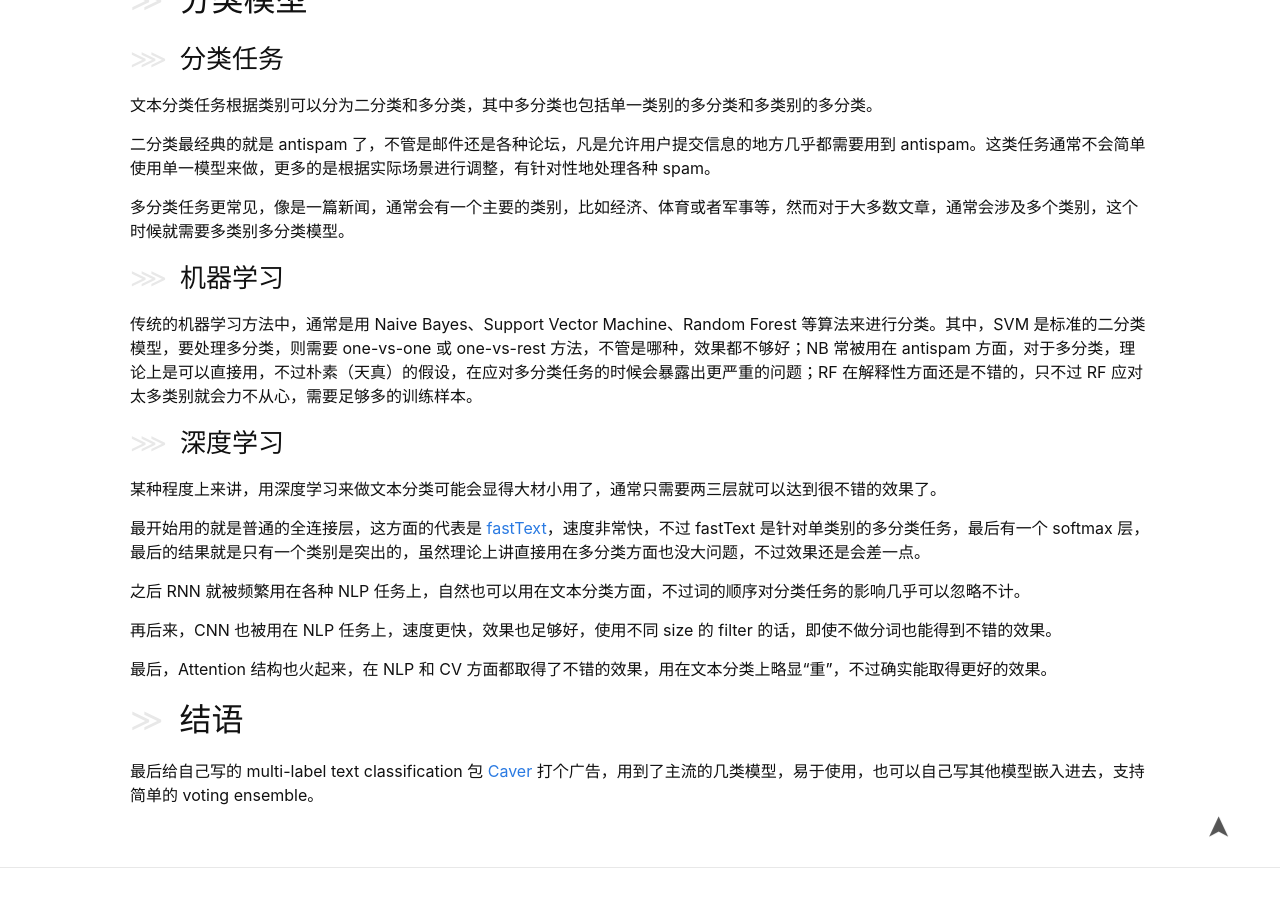
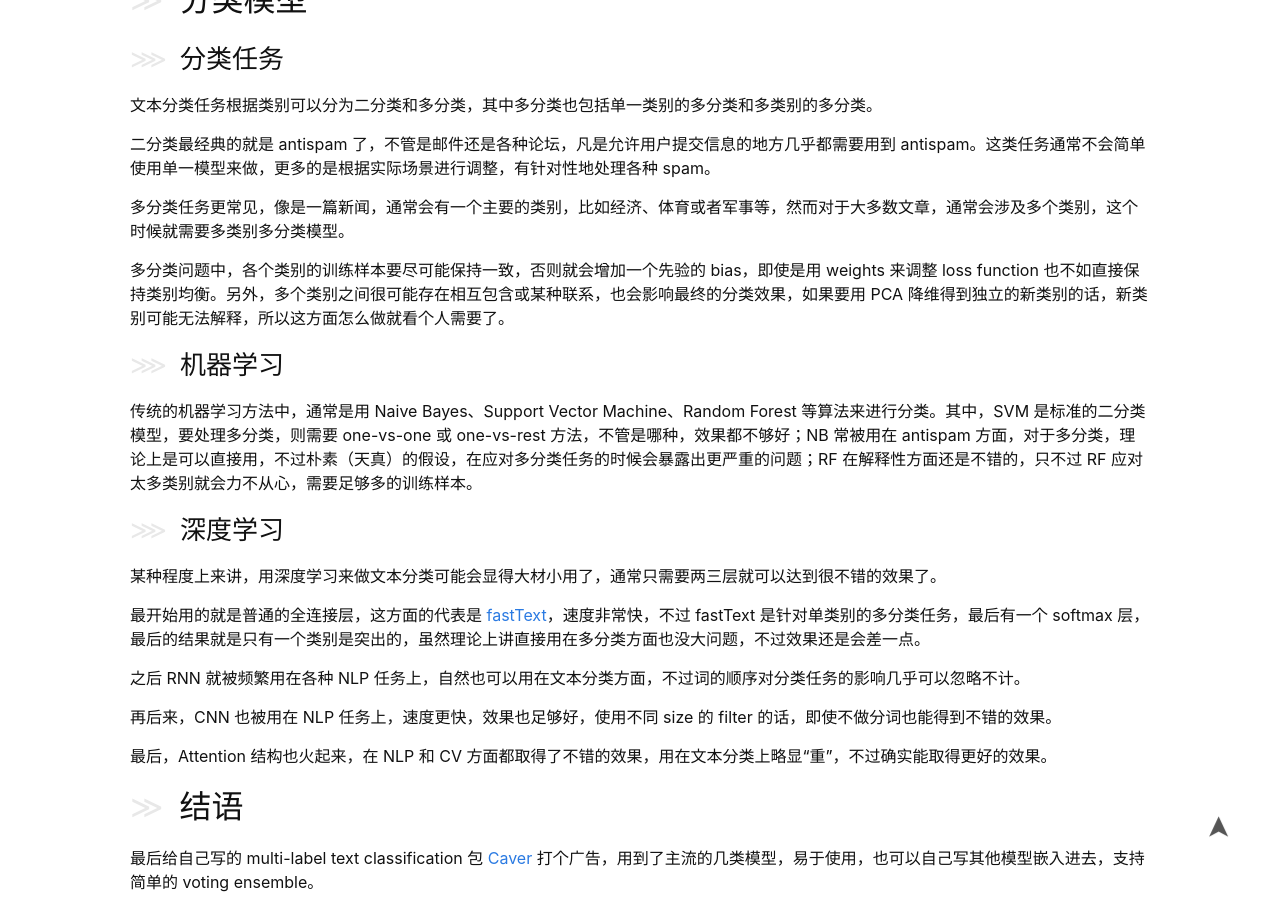
Before and after one commit to kemingy/kemingy.github.io, a Jekyll site: the page built from _posts/2018-08-24-文本分类.md, in a window 1280 px wide and 900 px high, scrolled down 1481 px. Built offline with Jekyll 4.4.1, drawn with Linux system fonts in a browser that asks for light colours.

Commit message:
update classify

```diff
--- a/_posts/2018-08-24-文本分类.md
+++ b/_posts/2018-08-24-文本分类.md
@@ -60,6 +60,8 @@ word embedding 基本上有 word2vec 和 GloVe 两种实现。word2vec 有 conti
 
 多分类任务更常见，像是一篇新闻，通常会有一个主要的类别，比如经济、体育或者军事等，然而对于大多数文章，通常会涉及多个类别，这个时候就需要多类别多分类模型。
 
+多分类问题中，各个类别的训练样本要尽可能保持一致，否则就会增加一个先验的 bias，即使是用 weights 来调整 loss function 也不如直接保持类别均衡。另外，多个类别之间很可能存在相互包含或某种联系，也会影响最终的分类效果，如果要用 PCA 降维得到独立的新类别的话，新类别可能无法解释，所以这方面怎么做就看个人需要了。
+
 ### 机器学习
 
 传统的机器学习方法中，通常是用 Naive Bayes、Support Vector Machine、Random Forest 等算法来进行分类。其中，SVM 是标准的二分类模型，要处理多分类，则需要 one-vs-one 或 one-vs-rest 方法，不管是哪种，效果都不够好；NB 常被用在 antispam 方面，对于多分类，理论上是可以直接用，不过朴素（天真）的假设，在应对多分类任务的时候会暴露出更严重的问题；RF 在解释性方面还是不错的，只不过 RF 应对太多类别就会力不从心，需要足够多的训练样本。
```
